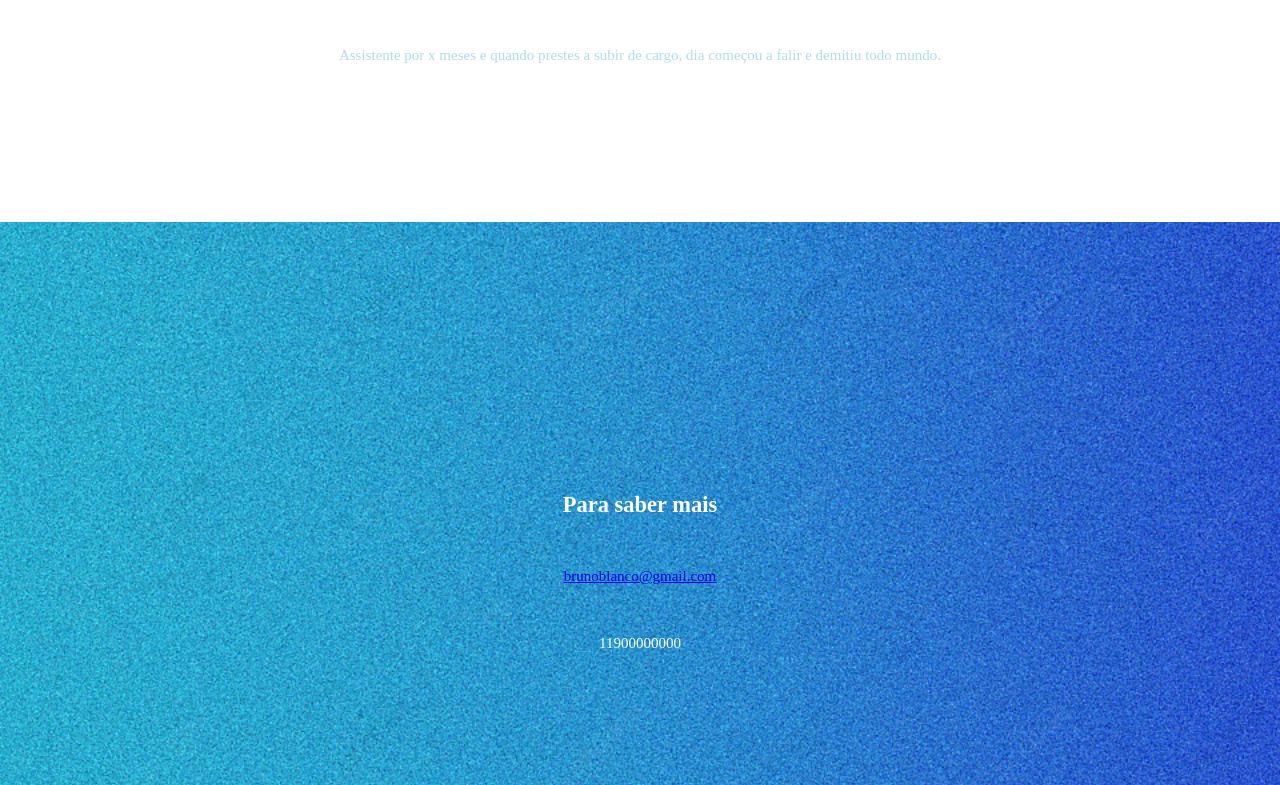
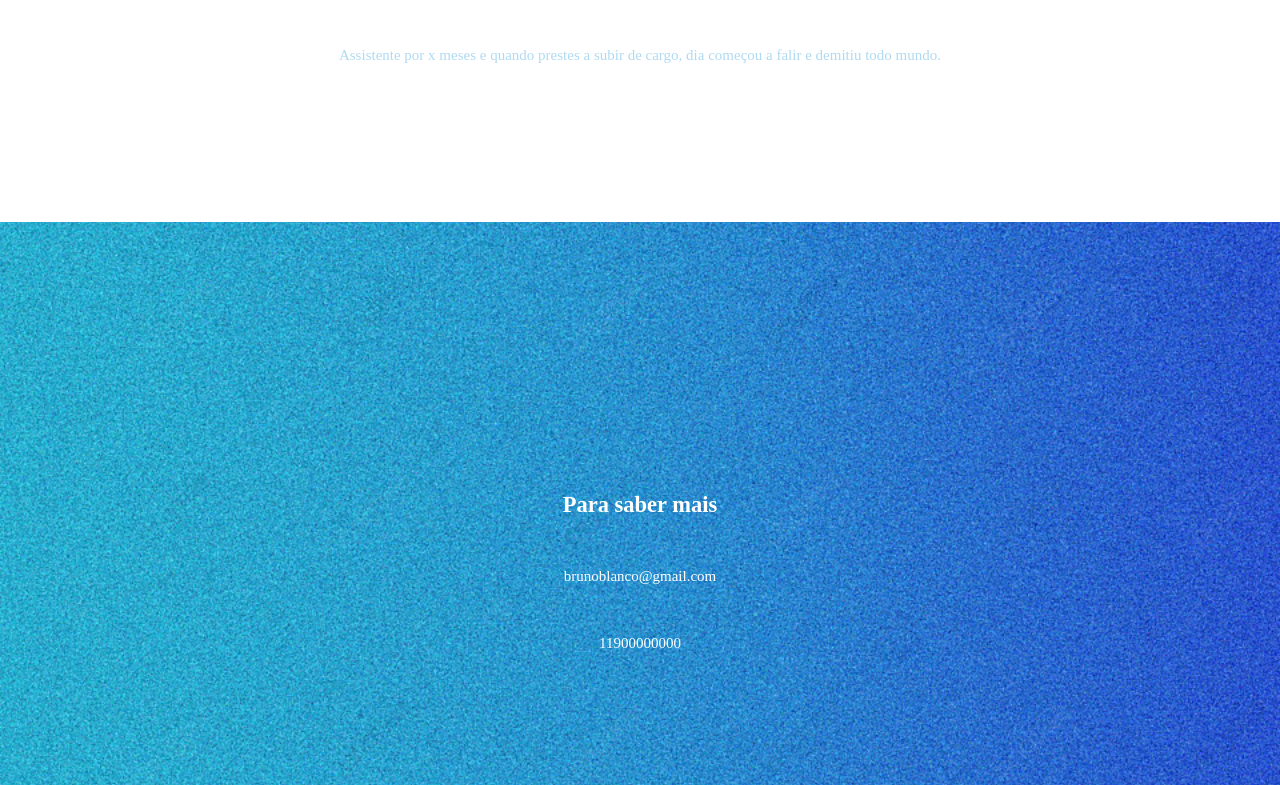
Before and after one commit to greicezi/file-de-limonada, a plain HTML site: page index.html in a window 1280 px wide. Shown: the part 1178-1963 px from the top of the page. Drawn offline with Linux system fonts and the light colour scheme.

Commit message:
add hover

```diff
--- a/style.css
+++ b/style.css
@@ -99,3 +99,13 @@ section {
     color: white;
 
 }
+
+a {
+    text-decoration: none;
+    color: white
+}
+
+a:hover {
+    color: rgb(27, 78, 121);
+    transition: 0.2s;
+}
```
